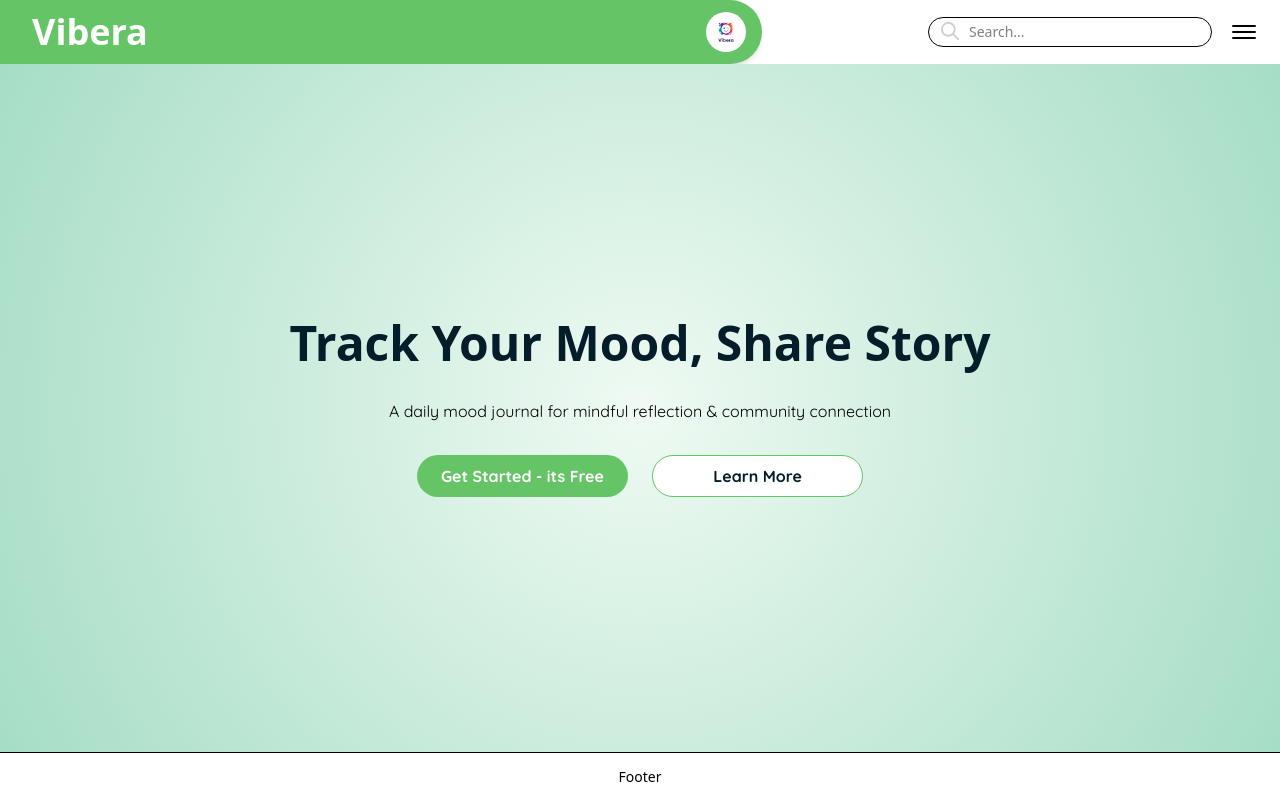
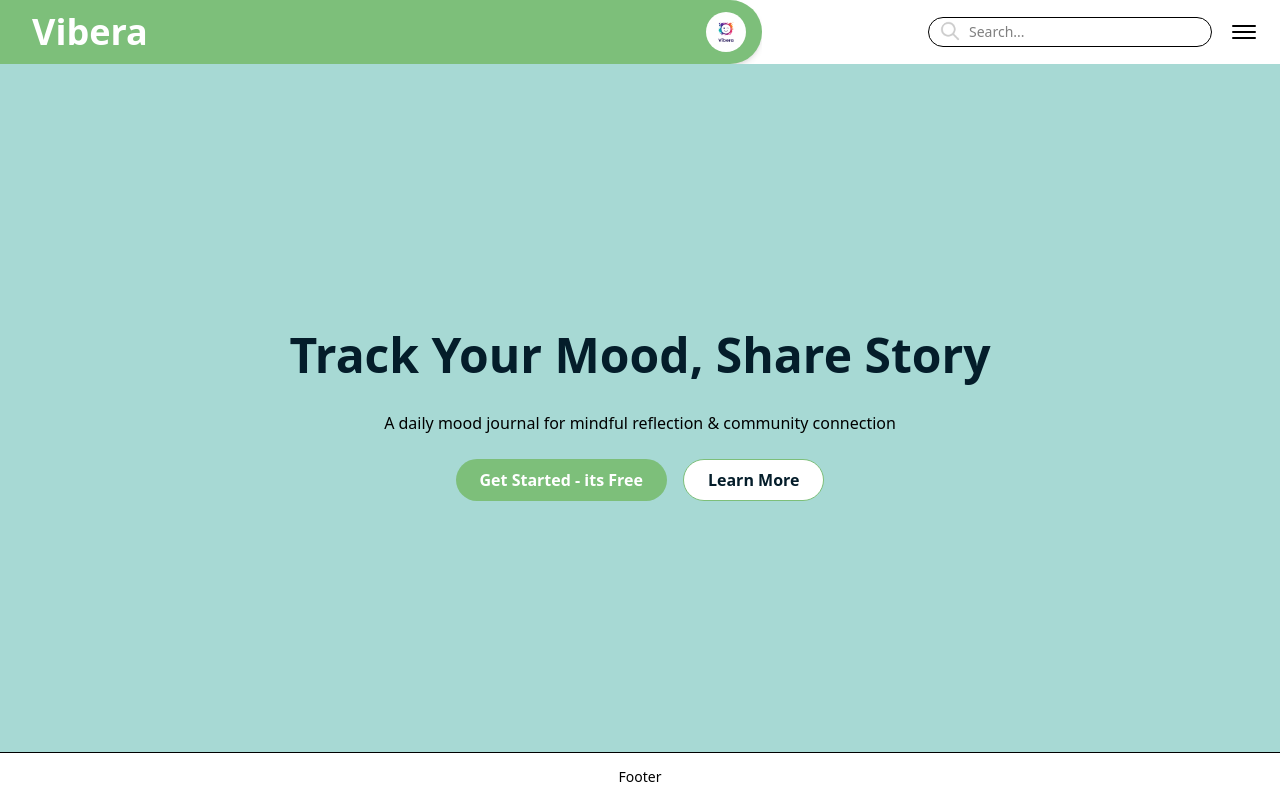
Before and after one commit to TahirAlauddin/Vibera, a Next.js app in the folder frontend/: page / in a window 1280 px wide. Built offline with nearby package versions, Linux system fonts and the light colour scheme.

Commit message:
style: refine layout and typography for landing page

```diff
--- a/frontend/src/app/(vibera)/layout.tsx
+++ b/frontend/src/app/(vibera)/layout.tsx
@@ -14,7 +14,7 @@ export default function MainLayout({ children }: MainLayoutProps) {
         <Navbar />
       </header>
       {/* Main content */}
-      <main className="flex-1 py-6 bg-gradient color-bg">{children}</main>
+      <main className="flex-1 py-6 color-bg">{children}</main>
       {/* Footer placefolder */}
       <footer className="h-12 border-t flex items-center justify-center text-sm">
         Footer
--- a/frontend/src/app/(vibera)/page.tsx
+++ b/frontend/src/app/(vibera)/page.tsx
@@ -1,14 +1,14 @@
 export default function Home() {
   return (
-    <div className="px-4 h-[80vh] font-primary">
+    <div className="px-4 h-[80vh] ">
       <div className="flex justify-center flex-col items-center h-full">
-        <h1 className="text-center font-secondary p-4 font-bold text-5xl color-accent ">
+        <h1 className="text-center p-4 font-bold text-4xl sm:text-5xl color-accent ">
           Track Your Mood, Share Story
         </h1>
         <p className="p-4 text-center">
           A daily mood journal for mindful reflection & community connection
         </p>
-        <div className="grid grid-cols-2 gap-6 p-4">
+        <div className="flex flex-col sm:flex-row gap-3 sm:gap-4 mt-2">
           <button className=" bg-primary text-white font-bold px-6 py-2 rounded-full hover:bg-primary/80 ">
             Get Started - its Free
           </button>
--- a/frontend/src/app/globals.css
+++ b/frontend/src/app/globals.css
@@ -2,14 +2,11 @@
 
 @theme {
   /* Colors */
-  --color-primary: oklch(0.74 0.16 144);
-  --color-background: oklch(0.93 0.06 158 / 80%);
+  --color-primary: #7dbf7a;
+  --color-background: #a7d9d4;
   --color-accent: oklch(0.22 0.04 235);
-
-  /* Font Aliases */
-  --font-secondary: cursive, ui-sans-serif, system-ui; /* headings */
-  /* Quicksand is imported in app/layout.tsx */
-  --font-primary: "Quicksand", "inter";
+  /* font */
+  --font-primary: "inter";
 }
 
 @layer utilities {
@@ -17,9 +14,6 @@
 
   .font-primary {
     font-family: var(--font-primary);
-  }
-  .font-secondary {
-    font-family: var(--font-secondary);
   }
   /* Colors */
   .color-bg {
@@ -31,7 +25,4 @@
   .color-accent {
     color: var(--color-accent);
   }
-  .bg-gradient {
-    background-image: radial-gradient(circle, #effaf3, #a6ddc6);
-  }
 }
--- a/frontend/src/app/layout.tsx
+++ b/frontend/src/app/layout.tsx
@@ -1,7 +1,7 @@
 import type { Metadata } from "next";
 import "./globals.css";
-import { Quicksand } from "next/font/google";
-const quicksand = Quicksand({ subsets: ["latin"], variable: "--font-primary" });
+import { Inter } from "next/font/google";
+const inter = Inter({ subsets: ["latin"], variable: "--font-primary" });
 
 export const metadata: Metadata = {
   title: "Vibera",
@@ -14,7 +14,7 @@ export default function RootLayout({
   children: React.ReactNode;
 }) {
   return (
-    <html lang="en" className={`${quicksand.variable}`}>
+    <html lang="en" className={`${inter.variable} font-sans`}>
       <body>{children}</body>
     </html>
   );
--- a/frontend/src/components/Navbar.tsx
+++ b/frontend/src/components/Navbar.tsx
@@ -13,9 +13,7 @@ export default function Navbar() {
       <div className="flex shrink-0 justify-between items-center color-primary shadow-md px-4 py-2 rounded-r-[2.5rem] flex-3 min-w-0">
         {/* Title */}
         <div className="flex items-center gap-2">
-          <h1 className="font-secondary font-bold text-4xl ml-4 text-white ">
-            Vibera
-          </h1>
+          <h1 className="font-bold text-4xl ml-4 text-white ">Vibera</h1>
         </div>
 
         {/* Logo Image */}
```
